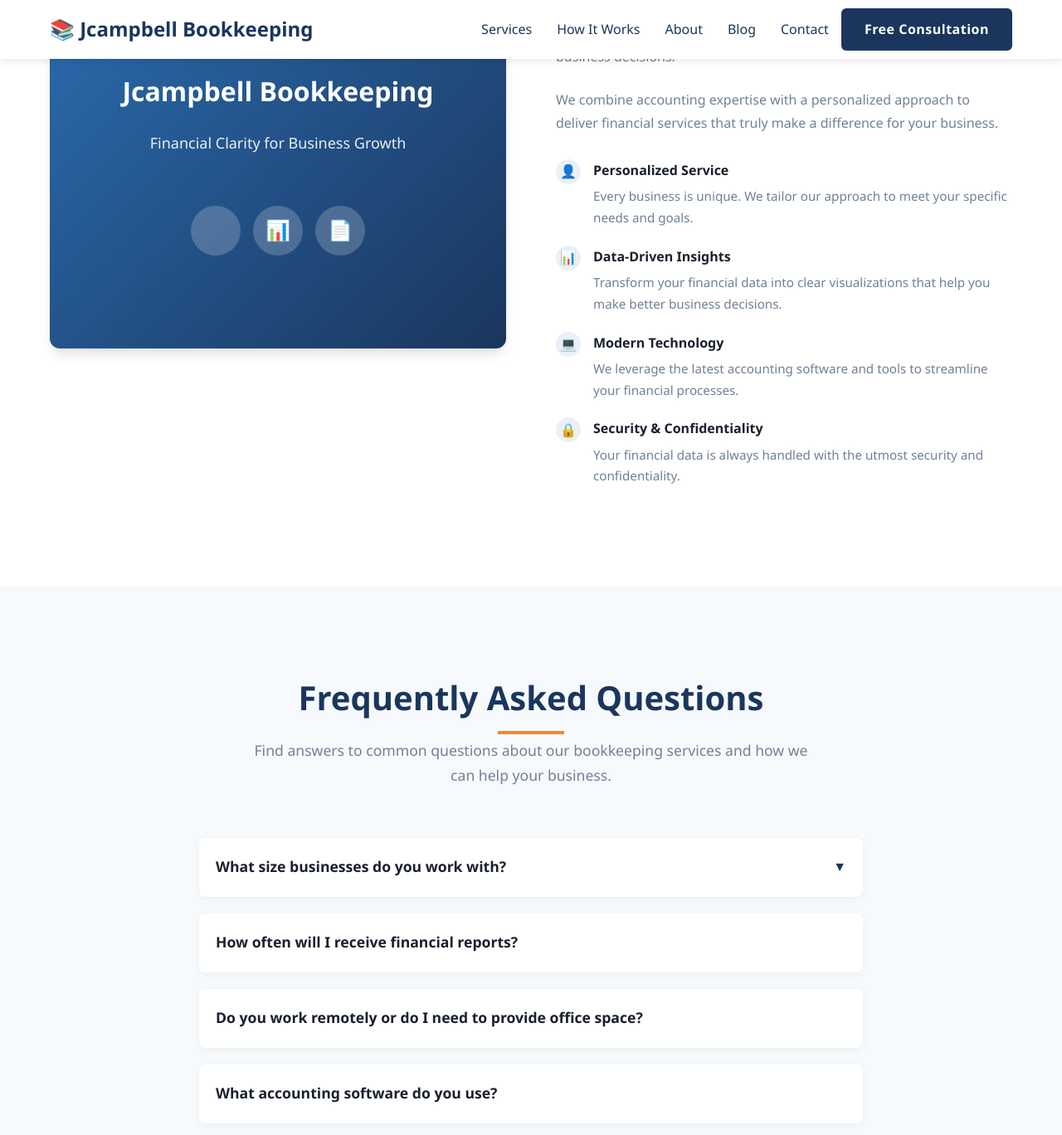
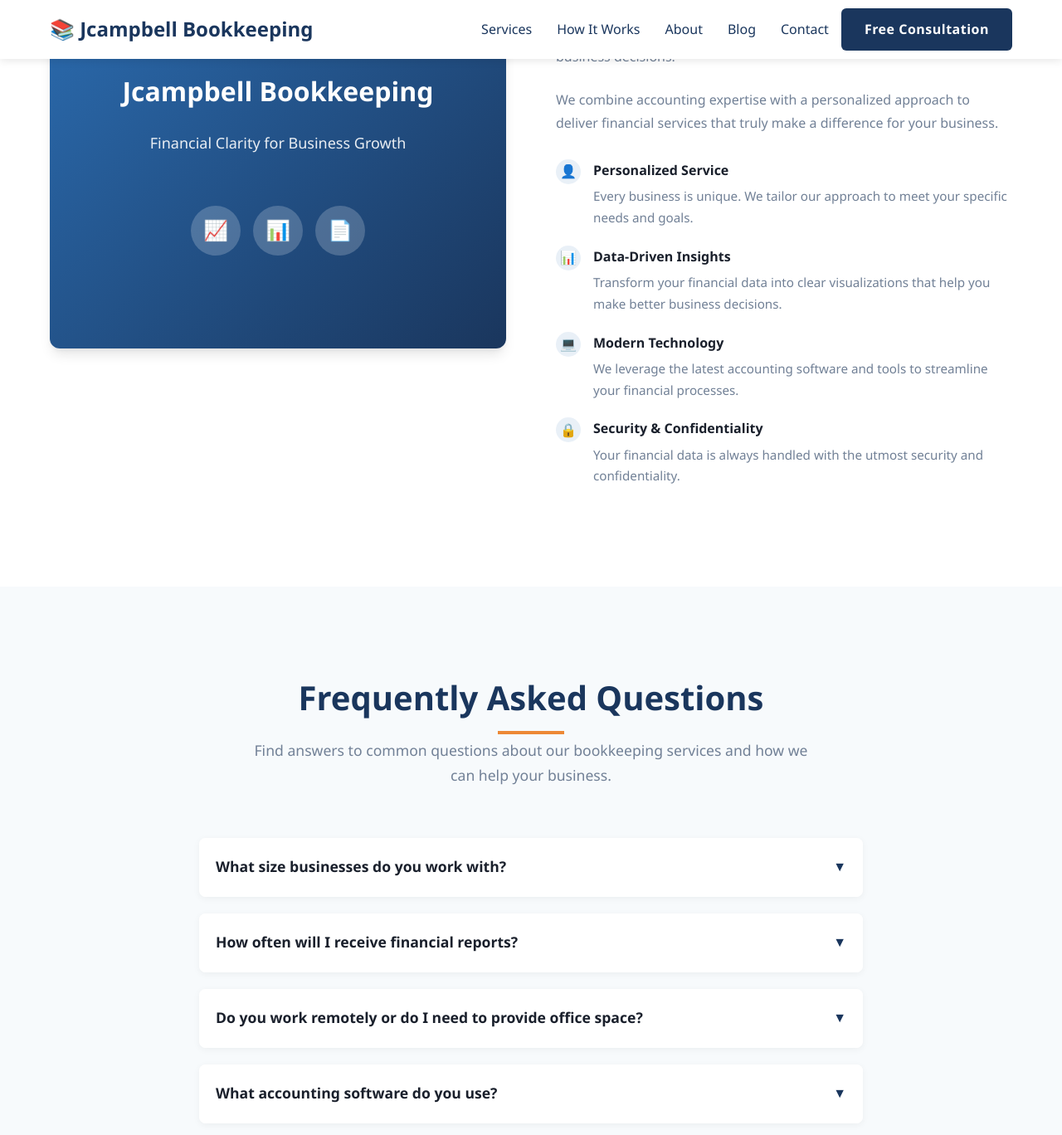
Before and after one commit to jcampbell9724/jcampbell-bookkeeping, a Jekyll site: the page index.html, which Jekyll copies as it is, in a window 1280 px wide and 1400 px high, scrolled down 2653 px. Shown: the top 1368 px of the window at 83% size. Built offline with Jekyll 4.4.1, drawn with Linux system fonts in a browser that asks for light colours.

Commit message:
Update index.html

```diff
--- a/index.html
+++ b/index.html
@@ -147,7 +147,7 @@
                     <h3>Customized Plan</h3>
                     <p>Based on your needs, we'll create a tailored service package and implementation strategy for your business.</p>
                     <div class="process-arrow">
-                        <i class="fas fa-long-arrow-alt-right"></i>
+                        →
                     </div>
                 </div>
                 <div class="process-step">
@@ -155,7 +155,7 @@
                     <h3>Seamless Onboarding</h3>
                     <p>We'll set up your financial systems, organize your existing records, and establish efficient workflows.</p>
                     <div class="process-arrow">
-                        <i class="fas fa-long-arrow-alt-right"></i>
+                        →
                     </div>
                 </div>
                 <div class="process-step">
@@ -176,7 +176,7 @@
                         <div class="about-logo">Jcampbell Bookkeeping</div>
                         <div class="about-tagline">Financial Clarity for Business Growth</div>
                         <div class="about-visual">
-                            <div class="visual-icon"><i class="fas fa-calculator"></i></div>
+                            <div class="visual-icon">📈</i></div>
                             <div class="visual-icon">📊</div>
                             <div class="visual-icon">📄</div>
                         </div>
@@ -253,7 +253,7 @@
                     <div class="accordion-header">
                         <h3>How often will I receive financial reports?</h3>
                         <div class="accordion-icon">
-                            <i class="fas fa-chevron-down"></i>
+                            ▼
                         </div>
                     </div>
                     <div class="accordion-content">
@@ -264,7 +264,7 @@
                     <div class="accordion-header">
                         <h3>Do you work remotely or do I need to provide office space?</h3>
                         <div class="accordion-icon">
-                            <i class="fas fa-chevron-down"></i>
+                            ▼
                         </div>
                     </div>
                     <div class="accordion-content">
@@ -275,7 +275,7 @@
                     <div class="accordion-header">
                         <h3>What accounting software do you use?</h3>
                         <div class="accordion-icon">
-                            <i class="fas fa-chevron-down"></i>
+                            ▼
                         </div>
                     </div>
                     <div class="accordion-content">
@@ -286,7 +286,7 @@
                     <div class="accordion-header">
                         <h3>How do I get started with your services?</h3>
                         <div class="accordion-icon">
-                            <i class="fas fa-chevron-down"></i>
+                            ▼
                         </div>
                     </div>
                     <div class="accordion-content">
@@ -359,7 +359,7 @@
                 </div>
                 <div class="contact-form">
                     <h3>Send Us a Message</h3>
-                <form action="https://formspree.io/f/xvgzjeak" method="POST">
+                    <form action="https://formspree.io/f/xvgzjeak" method="POST">
                         <div class="form-group">
                             <label for="name">Full Name</label>
                             <input type="text" id="name" name="name" class="form-control" placeholder="Your name" required>
@@ -421,7 +423,8 @@
                 </div>
             </div>
             <div class="footer-bottom">
-                <p>&copy; <script>document.write(new Date().getFullYear())</script> Jcampbell Bookkeeping. All rights reserved.</p>
+                <p>&copy;
+                <script>document.write(new Date().getFullYear())</script> Jcampbell Bookkeeping. All rights reserved.</p>
             </div>
         </div>
     </footer>
@@ -448,7 +451,7 @@
 
         // Smooth scrolling for anchor links
         document.querySelectorAll('a[href^="#"]').forEach(anchor => {
-            anchor.addEventListener('click', function(e) {
+            anchor.addEventListener('click', function (e) {
                 e.preventDefault();
 
                 if (navMenu.classList.contains('active')) {
@@ -500,7 +503,7 @@
         // Form validation
         const contactForm = document.querySelector('.contact-form form');
         if (contactForm) {
-            contactForm.addEventListener('submit', function(e) {
+            contactForm.addEventListener('submit', function (e) {
                 const emailInput = document.getElementById('email');
                 const emailPattern = /^[^\s@]+@[^\s@]+\.[^\s@]+$/;
 
```
Also changed, not shown: other parts of index.html (+4 -2 lines).
